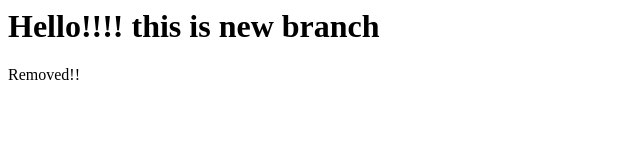
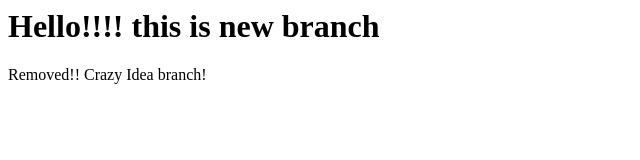
Before and after one commit to hrshjain/github-for-noobs, a plain HTML site: page index.html in a window 1280 px wide. Shown: the whole page, without its empty margins (0-640 px from the left). Drawn offline with Linux system fonts and the light colour scheme.

Commit message:
change in crazy idea

```diff
--- a/index.html
+++ b/index.html
@@ -4,4 +4,6 @@
 
 Removed!!
 
+Crazy Idea branch!
+
 </html>
```
